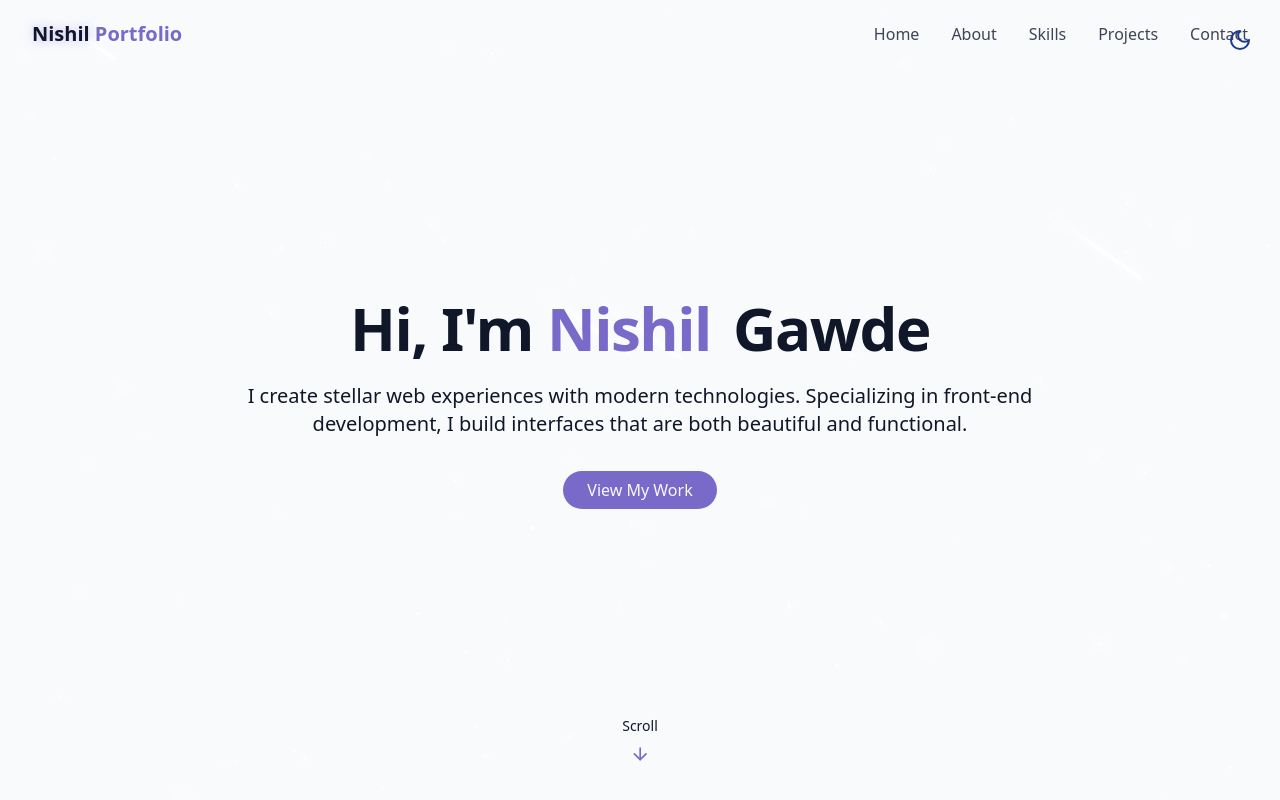
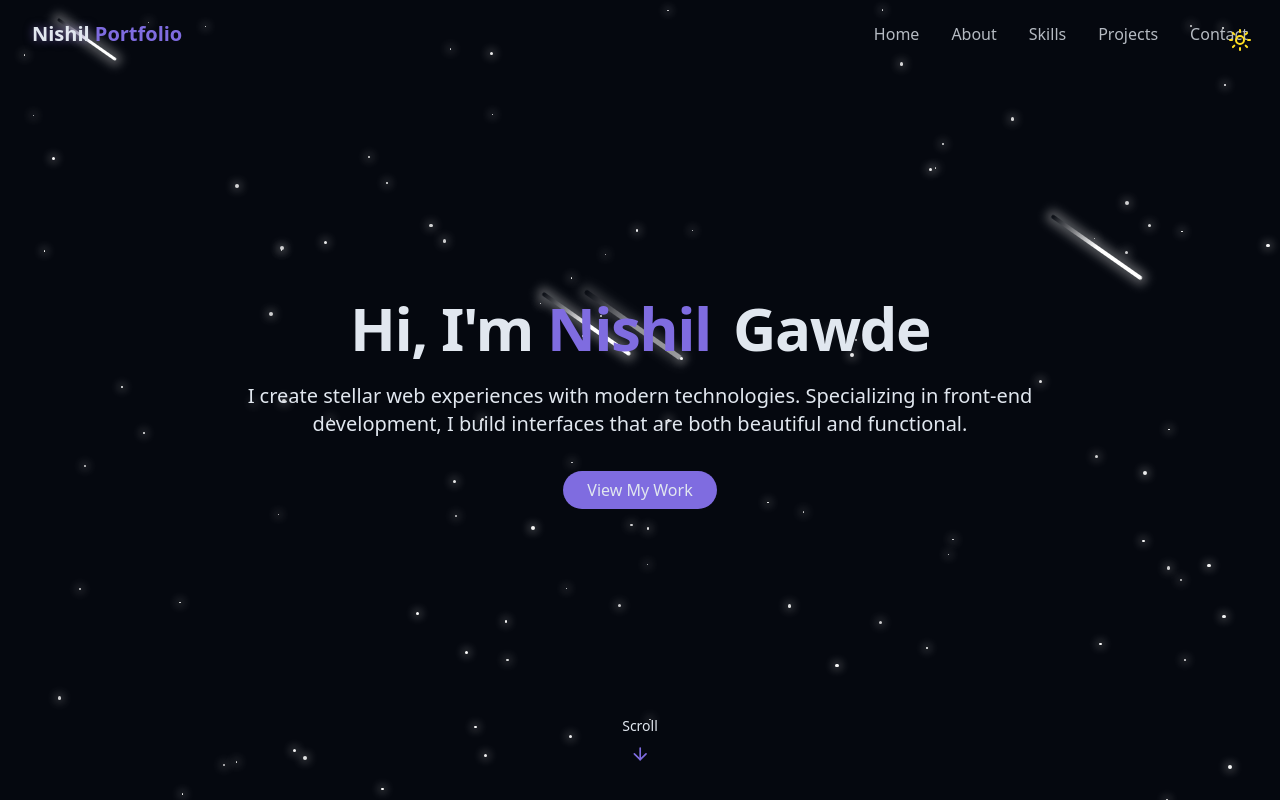
Before and after one commit to Nishil005/nimo-portfolio, a React (Vite) app: page / in a window 1280 px wide. Shown: the top 800 px of the page. Built offline with nearby package versions, Linux system fonts and the light colour scheme.

Commit message:
Update ThemeToggle.jsx

```diff
--- a/src/components/ui/ThemeToggle.jsx
+++ b/src/components/ui/ThemeToggle.jsx
@@ -6,24 +6,16 @@ export const ThemeToggle = () => {
   const [isDarkMode, setIsDarkMode] = useState(true);
 
   useEffect(() => {
-    const storedTheme = localStorage.getItem("theme");
-    if (storedTheme === "dark") {
-      setIsDarkMode(true);
-      document.documentElement.classList.add("dark");
-    } else {
-      localStorage.setItem("theme", "light");
-      setIsDarkMode(false);
-    }
+    // Set dark mode by default on initial load
+    document.documentElement.classList.add("dark");
   }, []);
 
   const toggleTheme = () => {
     if (isDarkMode) {
       document.documentElement.classList.remove("dark");
-      localStorage.setItem("theme", "light");
       setIsDarkMode(false);
     } else {
       document.documentElement.classList.add("dark");
-      localStorage.setItem("theme", "dark");
       setIsDarkMode(true);
     }
   };
```
